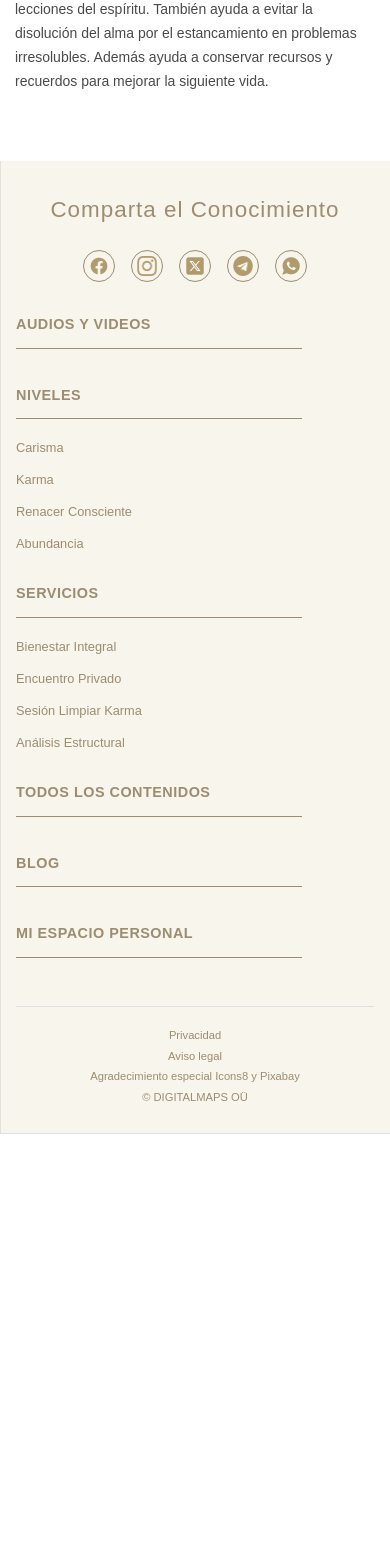
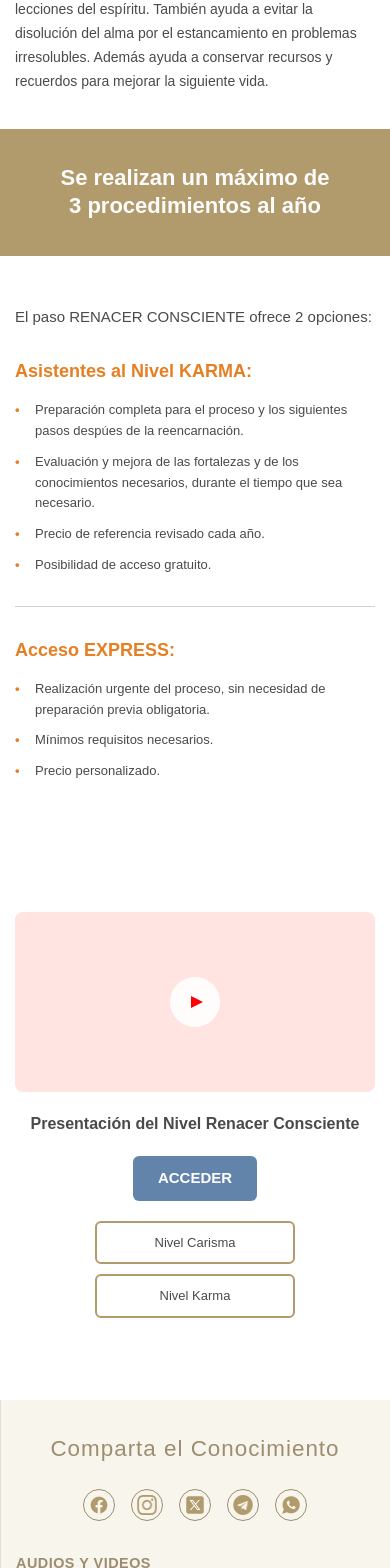
Before and after one commit to orbimatrix/Conscious-path, a Next.js app: page /renacer in a window 390 px wide. Shown: the part 915-2483 px from the top of the page. Before the commit the page ends 2049 px from the top, so only its background shows below. Built offline with nearby package versions, Linux system fonts and the light colour scheme.

Commit message:
Add new sections for banner, options, and video in RenacerPage with corresponding styles for improved layout and responsiveness

```diff
--- a/src/app/renacer/page.tsx
+++ b/src/app/renacer/page.tsx
@@ -56,6 +56,62 @@ export default function RenacerPage() {
             </div>
           </div>
         </section>
+
+        <section className="renacer-banner-section">
+          <div className="renacer-banner-container">
+            <h2 className="renacer-banner-title">
+              Se realizan un máximo de<br />
+              3 procedimientos al año
+            </h2>
+          </div>
+        </section>
+
+        <section className="renacer-options-section">
+          <div className="renacer-options-container">
+            <p className="renacer-options-intro">
+              El paso RENACER CONSCIENTE ofrece 2 opciones:
+            </p>
+
+            <div className="renacer-option-card">
+              <h3 className="option-title">Asistentes al Nivel KARMA:</h3>
+              <ul className="option-features">
+                <li>Preparación completa para el proceso y los siguientes pasos despúes de la reencarnación.</li>
+                <li>Evaluación y mejora de las fortalezas y de los conocimientos necesarios, durante el tiempo que sea necesario.</li>
+                <li>Precio de referencia revisado cada año.</li>
+                <li>Posibilidad de acceso gratuito.</li>
+              </ul>
+            </div>
+
+            <div className="renacer-divider"></div>
+
+            <div className="renacer-option-card">
+              <h3 className="option-title">Acceso EXPRESS:</h3>
+              <ul className="option-features">
+                <li>Realización urgente del proceso, sin necesidad de preparación previa obligatoria.</li>
+                <li>Mínimos requisitos necesarios.</li>
+                <li>Precio personalizado.</li>
+              </ul>
+            </div>
+          </div>
+        </section>
+
+        <section className="renacer-video-section">
+          <div className="renacer-video-container">
+            <div className="video-player">
+              <div className="play-button">
+                <div className="play-icon"></div>
+              </div>
+            </div>
+            <h3 className="video-title">Presentación del Nivel Renacer Consciente</h3>
+            <button className="video-cta-button">
+              ACCEDER
+            </button>
+            <div className="secondary-buttons">
+              <button className="secondary-button">Nivel Carisma</button>
+              <button className="secondary-button">Nivel Karma</button>
+            </div>
+          </div>
+        </section>
       </main>
       <FooterSection />
     </div>
--- a/src/app/renacer/renacer.css
+++ b/src/app/renacer/renacer.css
@@ -146,6 +146,187 @@
   margin-bottom: 0;
 }
 
+/* Banner Section */
+.renacer-banner-section {
+  background: #B19B6D;
+  padding: 40px 20px;
+  text-align: center;
+}
+
+.renacer-banner-container {
+  max-width: 1200px;
+  margin: 0 auto;
+}
+
+.renacer-banner-title {
+  color: #fcfcfc;
+  font-size: 28px;
+  font-weight: 600;
+  margin: 0;
+  line-height: 1.3;
+}
+
+/* Options Section */
+.renacer-options-section {
+  padding: 60px 20px;
+  background: white;
+}
+
+.renacer-options-container {
+  max-width: 900px;
+  margin: 0 auto;
+}
+
+.renacer-options-intro {
+  color: #4A4A4A;
+  font-size: 18px;
+  font-weight: 500;
+  margin: 0 0 40px 0;
+  text-align: left;
+}
+
+.renacer-option-card {
+  margin-bottom: 30px;
+}
+
+.option-title {
+  color: #E67E22;
+  font-size: 24px;
+  font-weight: 700;
+  margin: 0 0 20px 0;
+  text-align: left;
+}
+
+.option-features {
+  list-style: none;
+  padding: 0;
+  margin: 0;
+}
+
+.option-features li {
+  color: #4A4A4A;
+  font-size: 16px;
+  line-height: 1.6;
+  margin-bottom: 12px;
+  text-align: left;
+  padding-left: 20px;
+  position: relative;
+}
+
+.option-features li:before {
+  content: "•";
+  color: #E67E22;
+  font-weight: bold;
+  position: absolute;
+  left: 0;
+}
+
+.renacer-divider {
+  height: 1px;
+  background: #D3D3D3;
+  margin: 40px 0;
+}
+
+/* Video Section */
+.renacer-video-section {
+  padding: 60px 20px;
+  background: white;
+  text-align: center;
+}
+
+.renacer-video-container {
+  max-width: 800px;
+  margin: 0 auto;
+}
+
+.video-player {
+  width: 100%;
+  max-width: 600px;
+  height: 300px;
+  background: #FFE4E1;
+  border-radius: 8px;
+  display: flex;
+  align-items: center;
+  justify-content: center;
+  margin: 0 auto 20px auto;
+  position: relative;
+}
+
+.play-button {
+  width: 80px;
+  height: 80px;
+  background: rgba(255, 255, 255, 0.9);
+  border-radius: 50%;
+  display: flex;
+  align-items: center;
+  justify-content: center;
+  cursor: pointer;
+  transition: all 0.3s ease;
+}
+
+.play-button:hover {
+  transform: scale(1.1);
+  background: white;
+}
+
+.play-icon {
+  width: 0;
+  height: 0;
+  border-left: 20px solid #FF0000;
+  border-top: 12px solid transparent;
+  border-bottom: 12px solid transparent;
+  margin-left: 4px;
+}
+
+.video-title {
+  color: #4A4A4A;
+  font-size: 20px;
+  font-weight: 600;
+  margin: 0 0 25px 0;
+}
+
+.video-cta-button {
+  background: #6284AB;
+  color: white;
+  border: none;
+  padding: 15px 40px;
+  font-size: 18px;
+  font-weight: 600;
+  border-radius: 6px;
+  cursor: pointer;
+  margin-bottom: 25px;
+  transition: all 0.3s ease;
+}
+
+.video-cta-button:hover {
+  background: #4A6B8A;
+  transform: translateY(-2px);
+}
+
+.secondary-buttons {
+  display: flex;
+  justify-content: center;
+  gap: 20px;
+  flex-wrap: wrap;
+}
+
+.secondary-button {
+  background: white;
+  color: #4A4A4A;
+  border: 2px solid #B19B6D;
+  padding: 12px 25px;
+  font-size: 16px;
+  font-weight: 500;
+  border-radius: 6px;
+  cursor: pointer;
+  transition: all 0.3s ease;
+}
+
+.secondary-button:hover {
+  background: #B19B6D;
+  color: white;
+}
+
 /* Mobile Responsive Design */
 @media (max-width: 1024px) {
   .renacer-hero {
@@ -182,6 +363,51 @@
   }
 
   .renacer-info-paragraph {
+    font-size: 15px;
+  }
+
+  .renacer-banner-title {
+    font-size: 26px;
+  }
+
+  .renacer-options-intro {
+    font-size: 17px;
+  }
+
+  .option-title {
+    font-size: 22px;
+  }
+
+  .option-features li {
+    font-size: 15px;
+  }
+
+  .video-player {
+    height: 250px;
+  }
+
+  .play-button {
+    width: 70px;
+    height: 70px;
+  }
+
+  .play-icon {
+    border-left: 18px solid #FF0000;
+    border-top: 10px solid transparent;
+    border-bottom: 10px solid transparent;
+  }
+
+  .video-title {
+    font-size: 18px;
+  }
+
+  .video-cta-button {
+    padding: 14px 35px;
+    font-size: 17px;
+  }
+
+  .secondary-button {
+    padding: 11px 22px;
     font-size: 15px;
   }
 }
@@ -230,6 +456,76 @@
     font-size: 15px;
     margin-bottom: 20px;
   }
+
+  .renacer-banner-section {
+    padding: 35px 15px;
+  }
+
+  .renacer-banner-title {
+    font-size: 24px;
+  }
+
+  .renacer-options-section {
+    padding: 50px 15px;
+  }
+
+  .renacer-options-intro {
+    font-size: 16px;
+    margin-bottom: 30px;
+  }
+
+  .option-title {
+    font-size: 20px;
+    margin-bottom: 15px;
+  }
+
+  .option-features li {
+    font-size: 14px;
+    margin-bottom: 10px;
+  }
+
+  .renacer-divider {
+    margin: 30px 0;
+  }
+
+  .renacer-video-section {
+    padding: 50px 15px;
+  }
+
+  .video-player {
+    height: 200px;
+  }
+
+  .play-button {
+    width: 60px;
+    height: 60px;
+  }
+
+  .play-icon {
+    border-left: 15px solid #FF0000;
+    border-top: 8px solid transparent;
+    border-bottom: 8px solid transparent;
+  }
+
+  .video-title {
+    font-size: 17px;
+    margin-bottom: 20px;
+  }
+
+  .video-cta-button {
+    padding: 12px 30px;
+    font-size: 16px;
+    margin-bottom: 20px;
+  }
+
+  .secondary-buttons {
+    gap: 15px;
+  }
+
+  .secondary-button {
+    padding: 10px 20px;
+    font-size: 14px;
+  }
 }
 
 @media (max-width: 480px) {
@@ -275,6 +571,58 @@
   .renacer-info-paragraph {
     font-size: 14px;
     margin-bottom: 18px;
+  }
+
+  .renacer-banner-title {
+    font-size: 22px;
+  }
+
+  .renacer-options-intro {
+    font-size: 15px;
+  }
+
+  .option-title {
+    font-size: 18px;
+  }
+
+  .option-features li {
+    font-size: 13px;
+  }
+
+  .video-player {
+    height: 180px;
+  }
+
+  .play-button {
+    width: 50px;
+    height: 50px;
+  }
+
+  .play-icon {
+    border-left: 12px solid #FF0000;
+    border-top: 6px solid transparent;
+    border-bottom: 6px solid transparent;
+  }
+
+  .video-title {
+    font-size: 16px;
+  }
+
+  .video-cta-button {
+    padding: 11px 25px;
+    font-size: 15px;
+  }
+
+  .secondary-buttons {
+    flex-direction: column;
+    align-items: center;
+    gap: 10px;
+  }
+
+  .secondary-button {
+    width: 200px;
+    padding: 10px 15px;
+    font-size: 13px;
   }
 }
 
@@ -322,4 +670,49 @@
     font-size: 13px;
     margin-bottom: 15px;
   }
+
+  .renacer-banner-title {
+    font-size: 20px;
+  }
+
+  .renacer-options-intro {
+    font-size: 14px;
+  }
+
+  .option-title {
+    font-size: 17px;
+  }
+
+  .option-features li {
+    font-size: 12px;
+  }
+
+  .video-player {
+    height: 160px;
+  }
+
+  .play-button {
+    width: 45px;
+    height: 45px;
+  }
+
+  .play-icon {
+    border-left: 10px solid #FF0000;
+    border-top: 5px solid transparent;
+    border-bottom: 5px solid transparent;
+  }
+
+  .video-title {
+    font-size: 15px;
+  }
+
+  .video-cta-button {
+    padding: 10px 20px;
+    font-size: 14px;
+  }
+
+  .secondary-button {
+    width: 180px;
+    font-size: 12px;
+  }
 }
```
